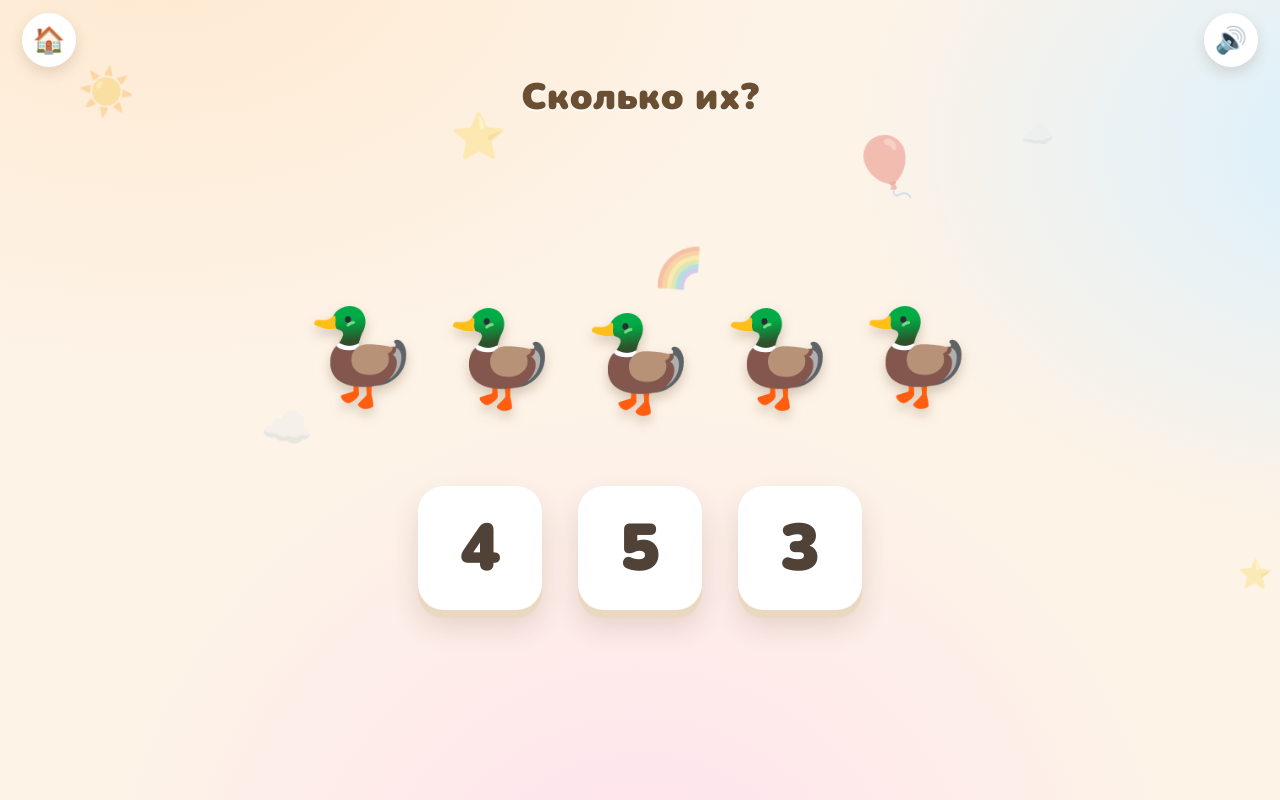
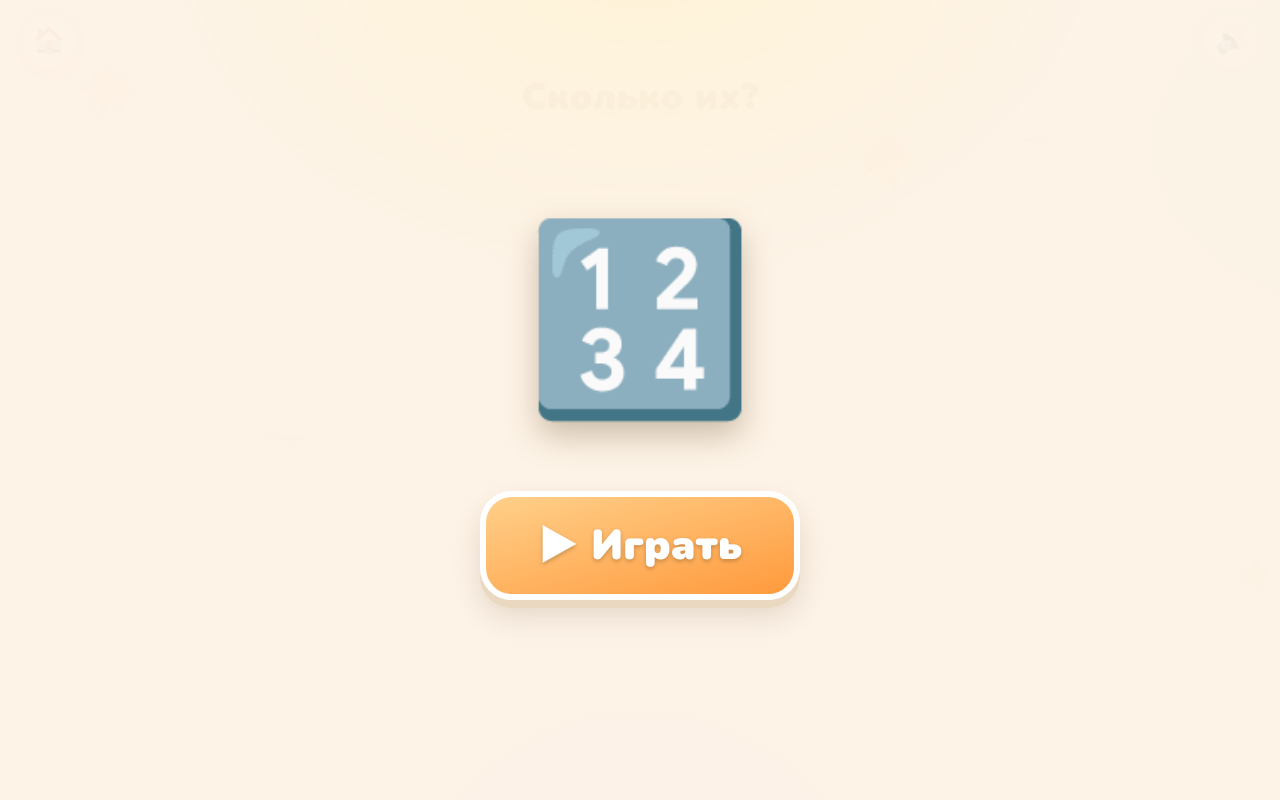
Before and after one commit to Deuteriy/yasya, a plain HTML site: page games/count/index.html in a window 1280 px wide. Drawn offline with Linux system fonts and the light colour scheme.

Commit message:
Стартовый экран в играх: разблокировка озвучки iOS — задание звучит с первого раунда (SW v4)

```diff
--- a/css/style.css
+++ b/css/style.css
@@ -573,6 +573,48 @@ body {
   box-shadow: var(--shadow-pop-press);
 }
 
+/* ===== Стартовый экран ===== */
+.start {
+  position: fixed;
+  inset: 0;
+  background:
+    radial-gradient(800px 600px at 50% -10%, #fff3d6 0%, rgba(255, 243, 214, 0) 60%),
+    rgba(253, 243, 231, 0.96);
+  display: flex;
+  flex-direction: column;
+  align-items: center;
+  justify-content: center;
+  gap: 5vmin;
+  z-index: 40;
+  animation: fade-in 0.3s;
+}
+
+.start__emoji {
+  font-size: clamp(96px, 23vmin, 190px);
+  filter: drop-shadow(0 14px 16px rgba(93, 64, 28, 0.3));
+  animation: bounce 1.2s ease-in-out infinite;
+}
+
+.start__btn {
+  font: inherit;
+  font-weight: 1000;
+  font-size: clamp(26px, 5.2vmin, 42px);
+  color: #fff;
+  text-shadow: 0 2px 4px rgba(0, 0, 0, 0.22);
+  padding: 20px 52px;
+  border-radius: 32px;
+  border: 6px solid #fff;
+  background: linear-gradient(165deg, #ffd08a, #ff9a3d);
+  box-shadow: var(--shadow-pop);
+  cursor: pointer;
+  transition: transform 0.1s ease, box-shadow 0.1s ease;
+}
+
+.start__btn:active {
+  transform: translateY(5px);
+  box-shadow: var(--shadow-pop-press);
+}
+
 /* ===== Экран победы ===== */
 .win {
   position: fixed;
--- a/games/count/index.html
+++ b/games/count/index.html
@@ -78,7 +78,8 @@
       startRound();
     }
 
-    startRound();
+    // старт по кнопке: её нажатие разблокирует озвучку на iOS
+    showStart({ emoji: '🔢', label: '▶ Играть', onStart: startRound });
   </script>
 </body>
 </html>
--- a/js/core.js
+++ b/js/core.js
@@ -189,6 +189,23 @@ function showWin({ homeUrl = '../../index.html', onAgain } = {}) {
   });
 }
 
+// Стартовый экран с большой кнопкой.
+// iOS разрешает озвучку только после касания: тап по кнопке разблокирует
+// речь, поэтому задание звучит уже в первом раунде, а не со второго.
+function showStart({ emoji = '▶️', label = 'Играть', onStart }) {
+  const over = document.createElement('div');
+  over.className = 'start';
+  over.innerHTML = `
+    <div class="start__emoji">${emoji}</div>
+    <button class="start__btn">${label}</button>`;
+  document.body.appendChild(over);
+  over.querySelector('.start__btn').addEventListener('click', () => {
+    over.remove();
+    playSound('pop');
+    if (onStart) onStart();
+  });
+}
+
 // ===== Утилита =====
 function shuffle(arr) {
   const a = [...arr];
--- a/sw.js
+++ b/sw.js
@@ -1,5 +1,5 @@
 // Service Worker: кэшируем приложение целиком — офлайн-работа на iPad
-const CACHE = 'yasya-v3';
+const CACHE = 'yasya-v4';
 // Пути относительные: приложение живёт в подкаталоге на GitHub Pages
 // (username.github.io/Yasya/), абсолютные "/..." ломались бы.
 const ASSETS = [
```
Also changed, not shown: games/colors/index.html (+2 -1 lines), games/memory/index.html (+2 -0 lines), games/shadows/index.html (+2 -1 lines), games/sounds/index.html (+3 -0 lines).
